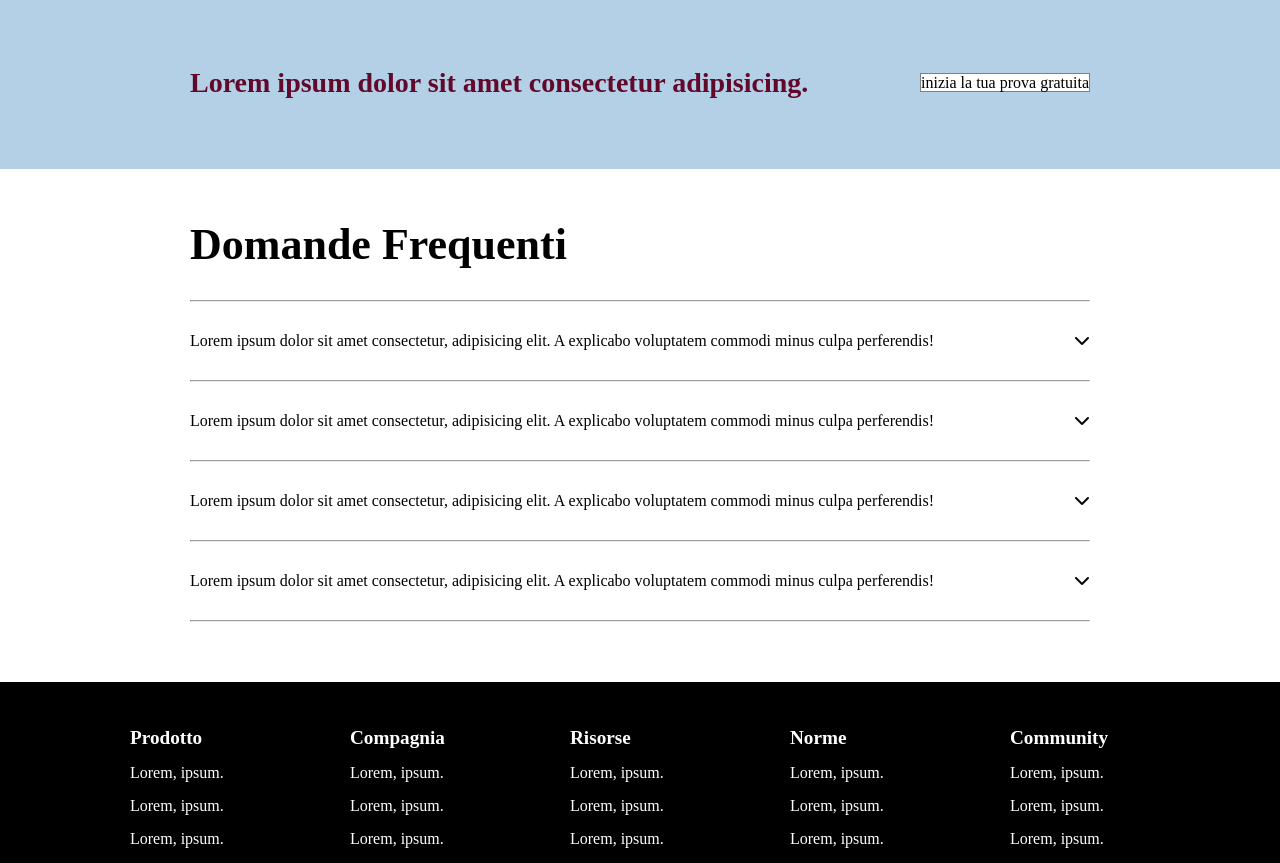
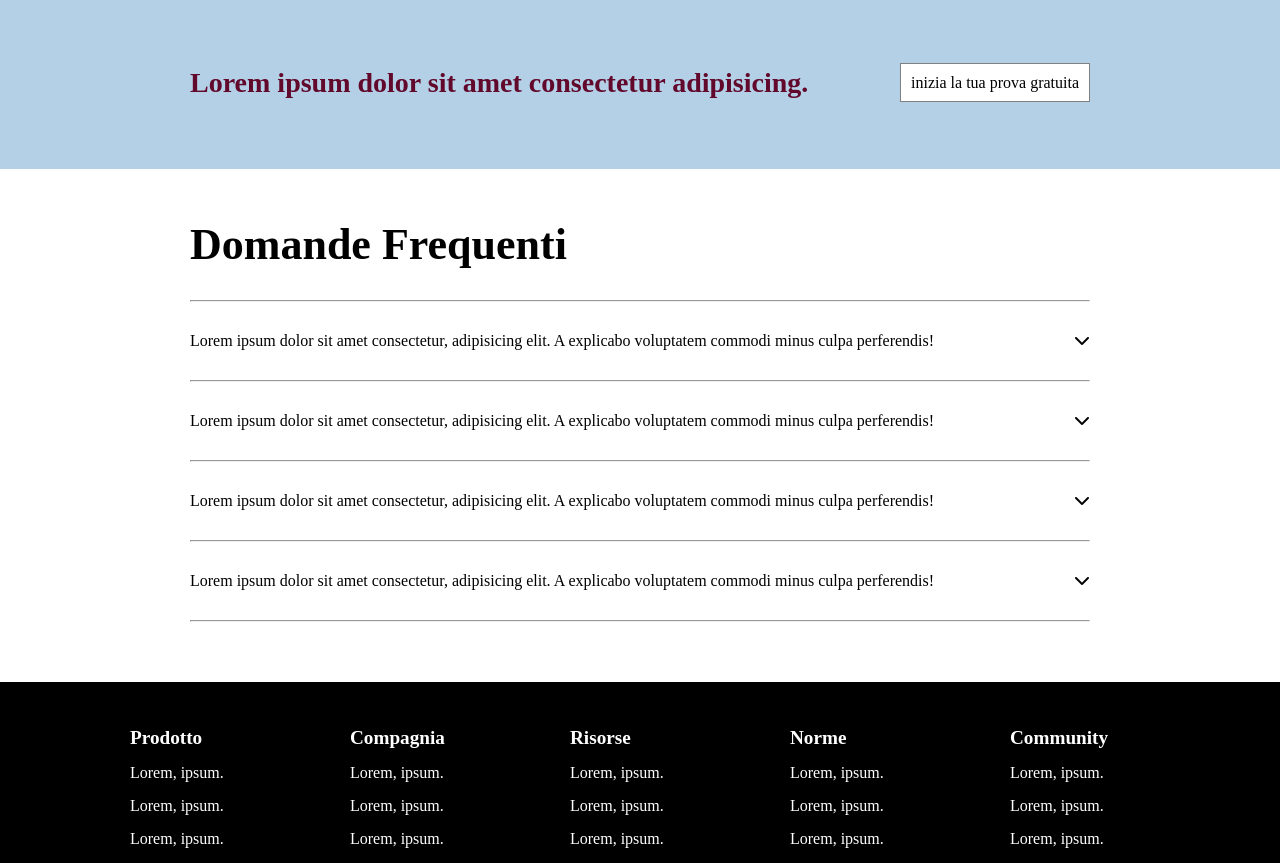
Before and after one commit to Richiisontheway/htmlcss-dropbox, a plain HTML site: page index.html in a window 1280 px wide. Shown: the part 4594-5457 px from the top of the page. Drawn offline with Linux system fonts and the light colour scheme.

Commit message:
general fix

```diff
--- a/css/style.css
+++ b/css/style.css
@@ -373,6 +373,9 @@ section > .sect5 > .logo2-sect5 img{
     display:flex ;
     justify-content: space-between;
 }
+.only-button > .border {
+    padding: 10px;
+}
 /*
     FOOTER
 */
```
